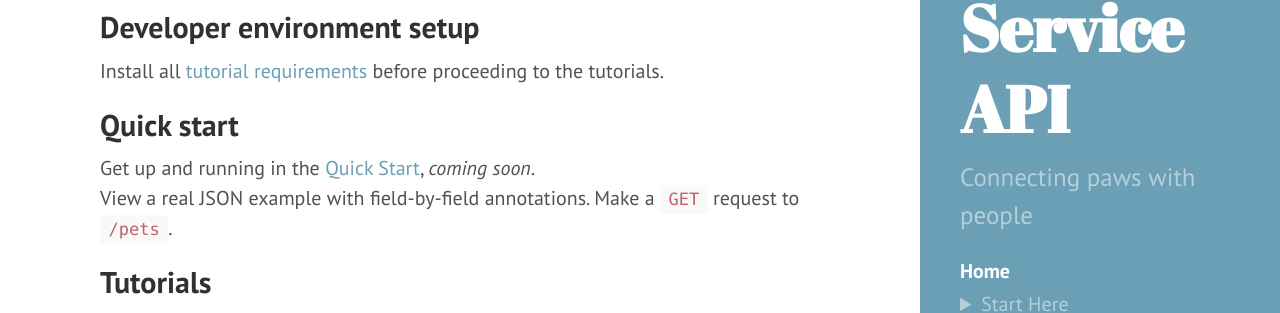
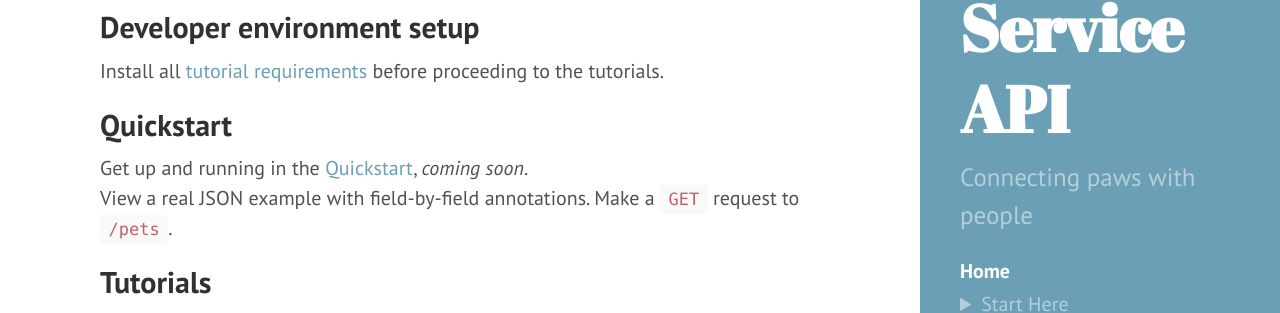
Before and after one commit to rhyannonjoy/pawfinder-service, a Jekyll site: the page built from index.md, in a window 1280 px wide and 900 px high. Shown: the part 396-709 px from the top of the window. Built offline with Jekyll 4.4.1, drawn with Linux system fonts in a browser that asks for light colours.

Commit message:
docs(api): edit quickstart to one word

```diff
--- a/_config.yml
+++ b/_config.yml
@@ -65,7 +65,7 @@ nav_items:
     url: "/docs/tutorials/"
     children:
       - { title: "Find the perfect pet", url: "/docs/tutorials/find-perfect-pet/" }
-      - { title: "Quick Start", url: "/docs/tutorials/quick-start/" }
+      - { title: "Quickstart", url: "/docs/tutorials/quickstart/" }
   - title: "GitHub"
     url: "https://github.com/rhyannonjoy/pawfinder-service"
     external: true
--- a/index.md
+++ b/index.md
@@ -21,9 +21,9 @@ how different development audiences use the API.
 Install all [tutorial requirements](./docs/overview/tutorial-requirements.md)
 before proceeding to the tutorials.
 
-## Quick start
+## Quickstart
 
-Get up and running in the [Quick Start](./docs/tutorials/quick-start.md), _coming soon_. \
+Get up and running in the [Quickstart](./docs/tutorials/quickstart.md), _coming soon_. \
 View a real JSON example with field-by-field annotations.
 Make a `GET` request to `/pets`.
 
```
Also changed, not shown: docs/overview/overview.md (+1 -1 lines), docs/overview/tutorial-requirements.md (+1 -1 lines), docs/tutorials/quick-start.md (deleted, +0 -7 lines), docs/tutorials/quickstart.md (added, +7 -0 lines).
